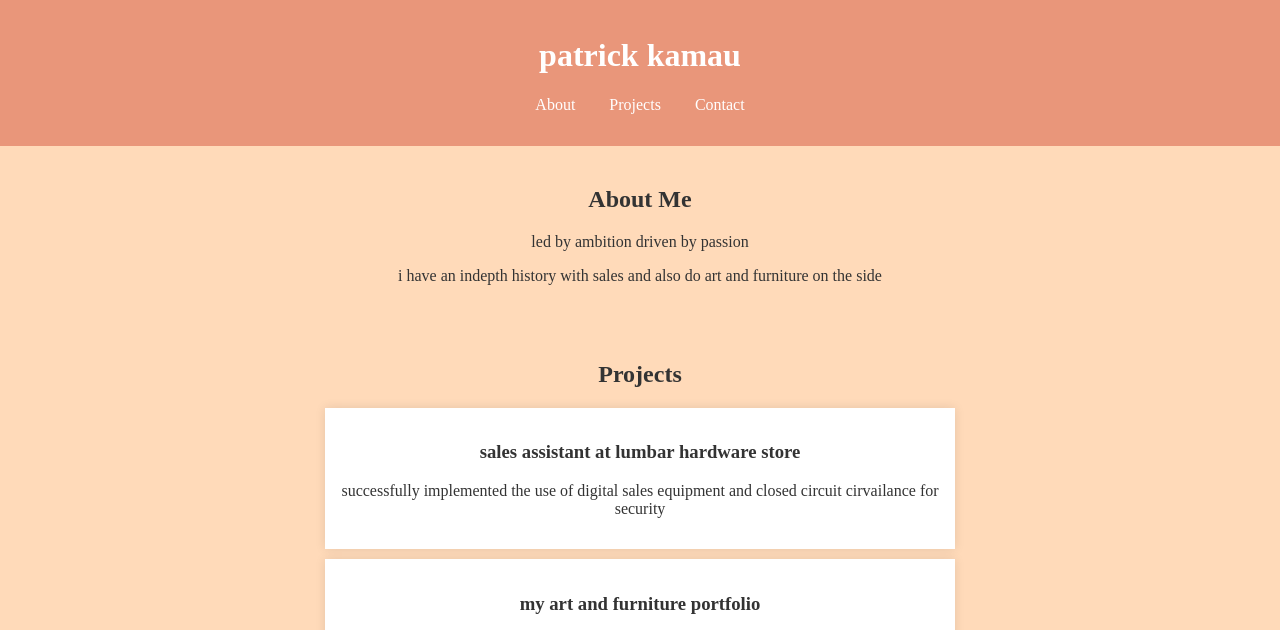
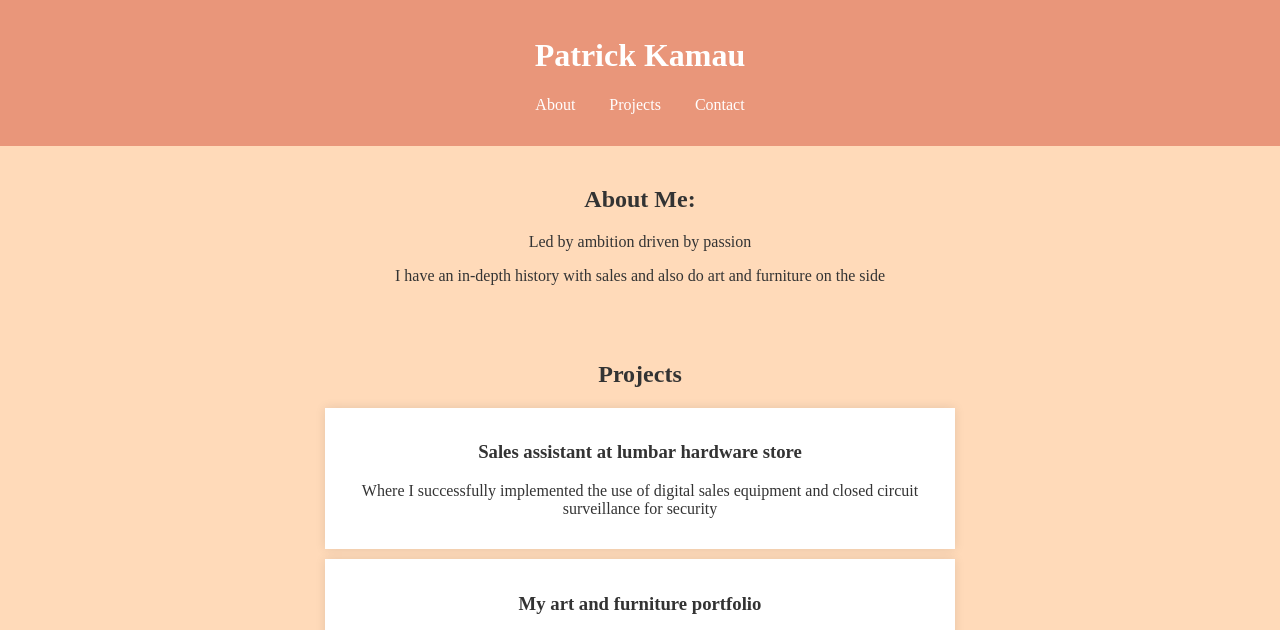
Before and after one commit to patrick681/my-personal-website, a plain HTML site: page index.html in a window 1280 px wide. Shown: the top 630 px of the page. Drawn offline with Linux system fonts and the light colour scheme.

Commit message:
Update index.html

```diff
--- a/index.html
+++ b/index.html
@@ -5,11 +5,11 @@
     <meta name="viewport" content="width=, initial-scale=1.0">
     <link rel="stylesheet" href="style.css">
     <script  defer src="index.js"></script>
-    <title>Patricks portfolio</title>
+    <title>Patrick's portfolio</title>
 </head>
 <body>
     <header>
-        <h1 id="portfolio-title">patrick kamau</h1>
+        <h1 id="portfolio-title">Patrick Kamau</h1>
         <nav>
             <ul>
                 <li><a href="#about">About</a></li>
@@ -20,19 +20,19 @@
     </header>
 
     <section id="about">
-        <h2>About Me</h2>
-        <p>led by ambition driven by passion</p>
-        <p>i have an indepth history with sales and also do art and furniture on the side</p>
+        <h2>About Me:</h2>
+        <p>Led by ambition driven by passion</p>
+        <p>I have an in-depth history with sales and also do art and furniture on the side</p>
     </section>
 
     <section id="projects">
         <h2>Projects</h2>
         <div class="project">
-            <h3>sales assistant at lumbar hardware store</h3>
-            <p>successfully implemented the use of digital sales equipment and closed circuit cirvailance for security</p>
+            <h3>Sales assistant at lumbar hardware store</h3>
+            <p>Where I successfully implemented the use of digital sales equipment and closed circuit surveillance for security</p>
         </div>
         <div class="project">
-            <h3>my art and furniture portfolio</h3>
+            <h3>My art and furniture portfolio</h3>
             <img src="https://encrypted-tbn0.gstatic.com/images?q=tbn:ANd9GcTmhIJu09a2UJKnHSFPo3kvxbR_2hZ8ZvBolw&s" alt="first art piece">
             <img src="https://encrypted-tbn0.gstatic.com/images?q=tbn:ANd9GcTkEs-UxfZ01OJBNo9pZS8uy1Ah5xCK-PwhFw&s" alt="second art piece">
             <img src="https://encrypted-tbn0.gstatic.com/images?q=tbn:ANd9GcRYUq7orpsENaWEJ6Mu0lY0Q6ARixDH1lSYIw&s" alt="first funiture piece">
```
